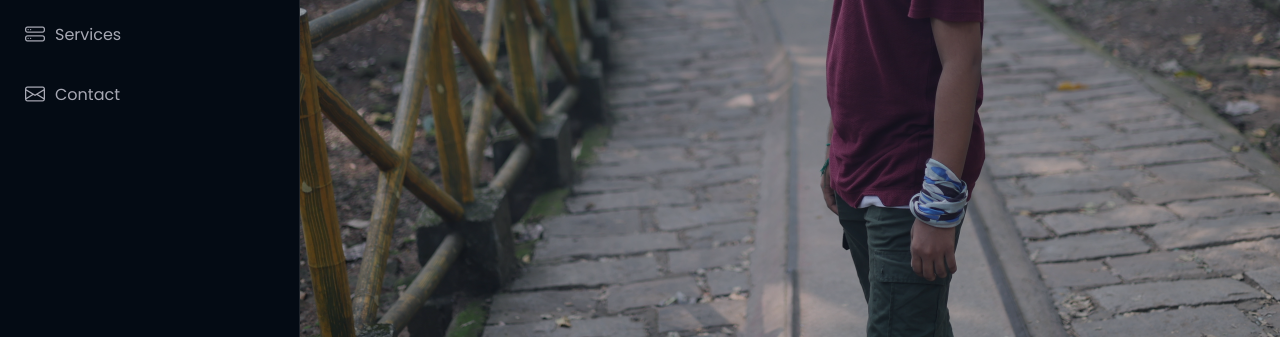
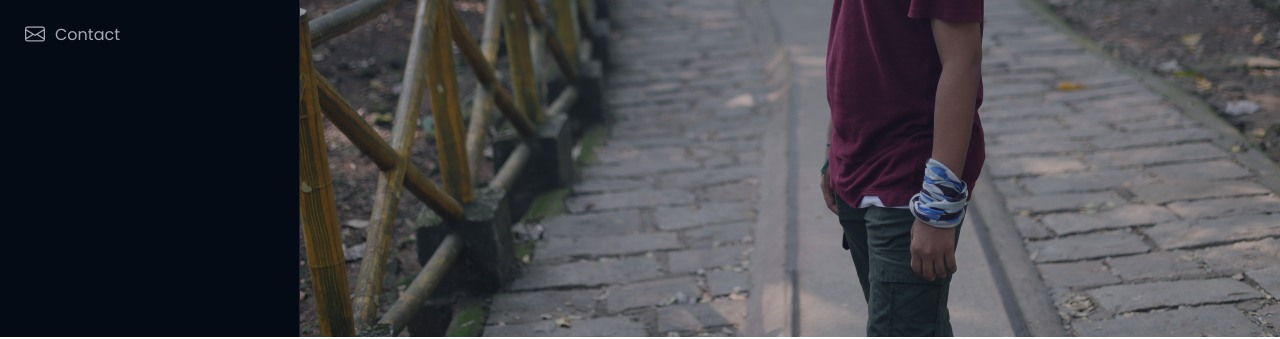
Before and after one commit to pravinsparrow123/sparrowsportfolio, a website: page index.html in a window 1280 px wide. Shown: the part 463-802 px from the top of the page. Drawn offline with nearby package versions, Linux system fonts and the light colour scheme.

Commit message:
Modified index.html hide services 1

```diff
--- a/index.html
+++ b/index.html
@@ -74,7 +74,7 @@
         <li><a href="#about"><i class="bi bi-person navicon"></i> About</a></li>
         <li><a href="#resume"><i class="bi bi-file-earmark-text navicon"></i> Resume</a></li>
         <li><a href="#portfolio"><i class="bi bi-images navicon"></i> Portfolio</a></li>
-        <li><a href="#services"><i class="bi bi-hdd-stack navicon"></i> Services</a></li>
+        <!-- <li><a href="#services"><i class="bi bi-hdd-stack navicon"></i> Services</a></li> -->
 
         <li><a href="#contact"><i class="bi bi-envelope navicon"></i> Contact</a></li>
       </ul>
```
